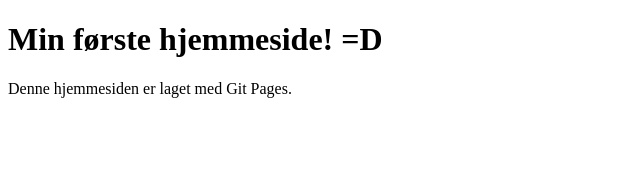
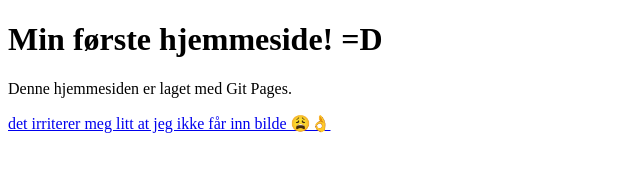
Before and after one commit to maje260304/nettside, a plain HTML site: page index.html in a window 1280 px wide. Shown: the whole page, without its empty margins (0-640 px from the left). Drawn offline with Linux system fonts and the light colour scheme.

Commit message:
skrev litt

```diff
--- a/index.html
+++ b/index.html
@@ -4,5 +4,6 @@
 <h1>Min første hjemmeside! =D</h1>
 <p>Denne hjemmesiden er laget med Git Pages.</p>
 <a href="https://www.google.no/search?q=ramen&rlz=1C1GCEA_enNO813NO813&source=lnms&tbm=isch&sa=X&ved=0ahUKEwiwlIHZi_zeAhVKsaQKHYhaD0sQ_AUIDigB&biw=1366&bih=626#imgrc=U_i41JIlz063RM: with="400"</a>
+<p> det irriterer meg litt at jeg ikke får inn bilde 😩👌 </p>
 </body>
 </html>
```
